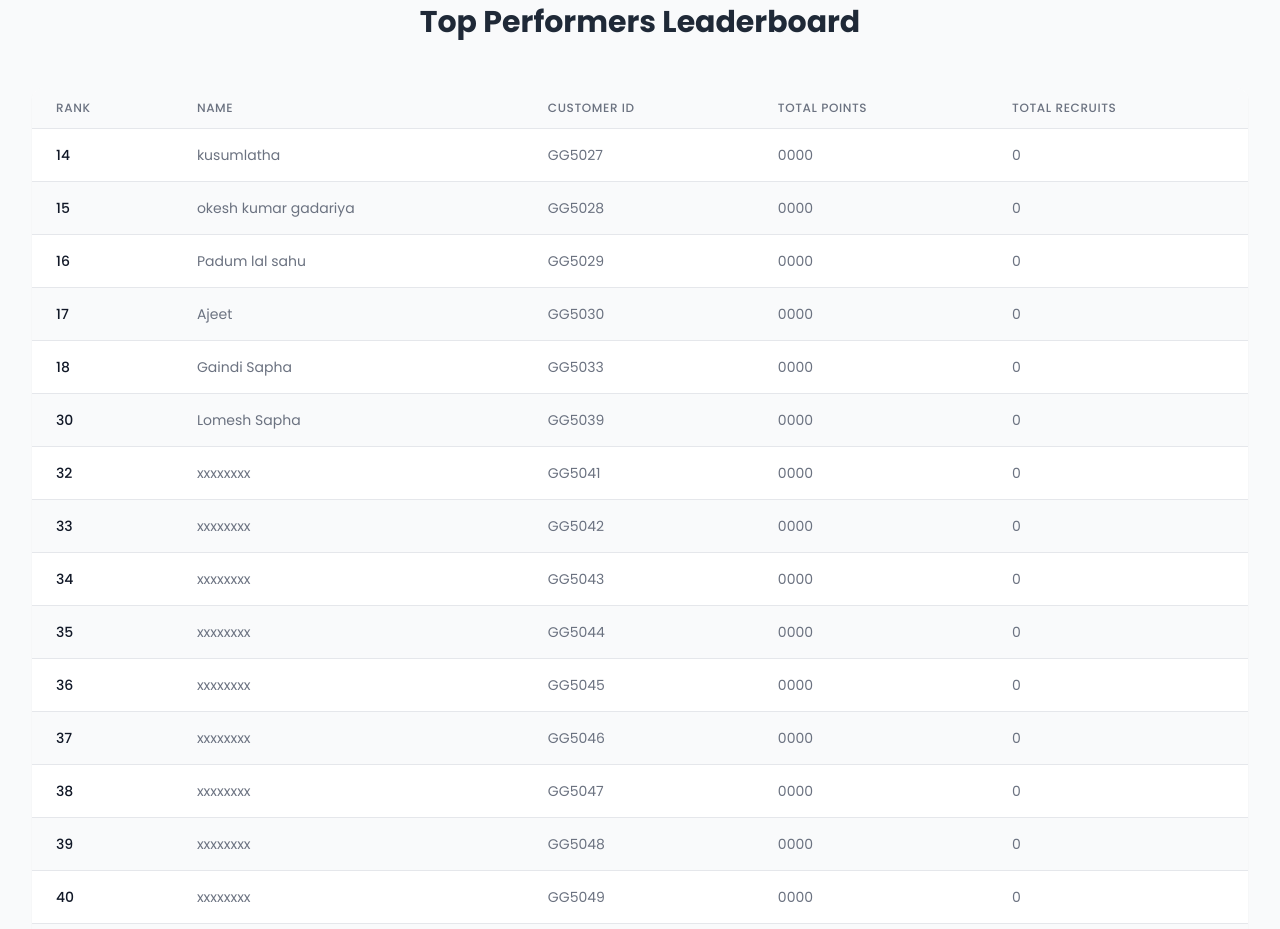
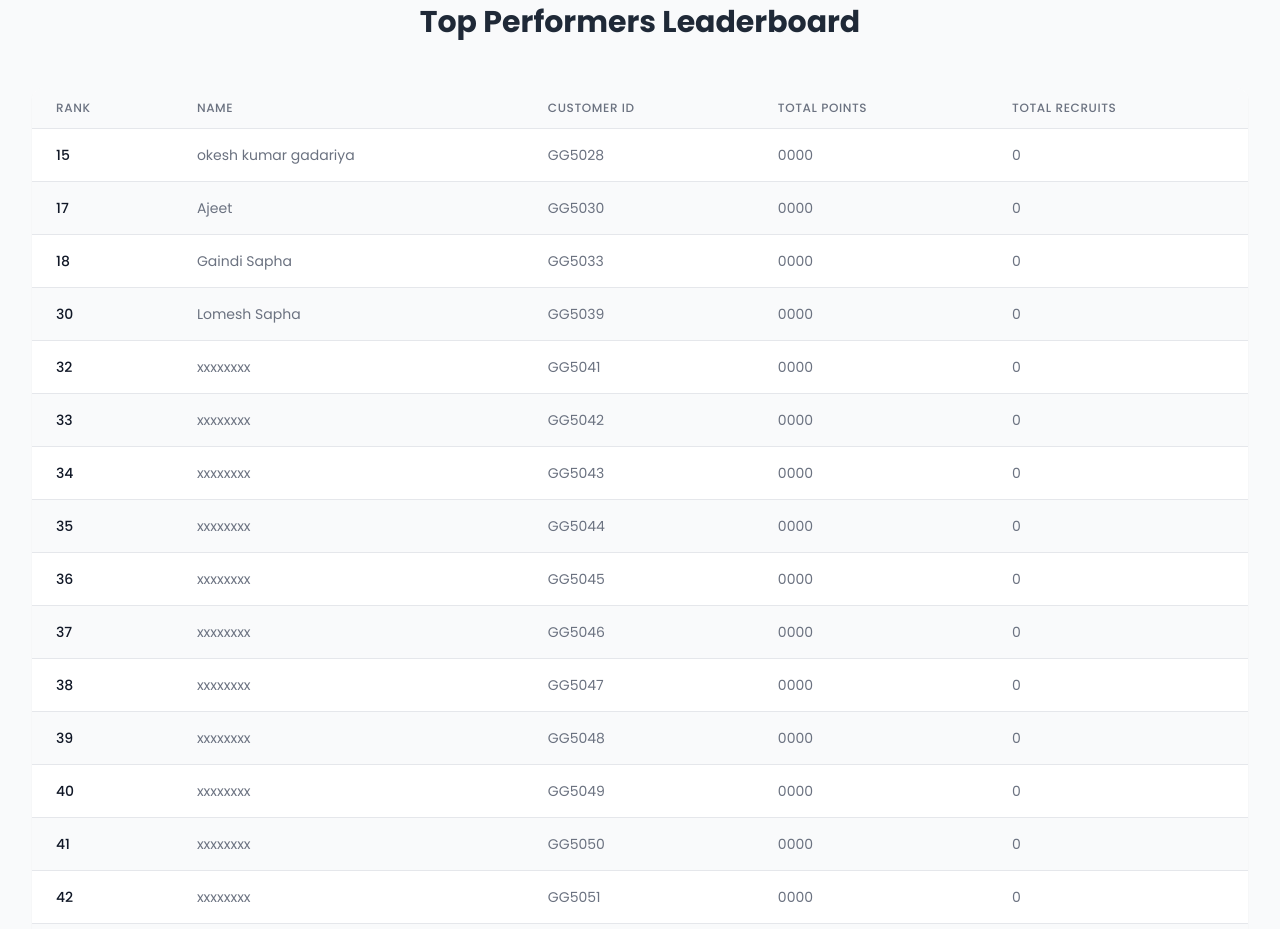
Before and after one commit to evolucy/GREEN-GROW, a plain HTML site: page index.html in a window 1280 px wide. Shown: the part 1420-2349 px from the top of the page. Drawn offline with nearby package versions, Linux system fonts and the light colour scheme.

Commit message:
Remove leaderboard entries for rank 14 and 16
Removed two entries from the leaderboard data.

Signed-off-by: evolucy <ph4ntomroot08@gmail.com>

```diff
--- a/index.html
+++ b/index.html
@@ -682,9 +682,7 @@
 
         // Leaderboard data
         const leaderboardData = [
-  { "rank": 14, "name": "kusumlatha", "customerId": "GG5027", "points": "0000", "recruits": 0 },
   { "rank": 15, "name": "okesh kumar gadariya", "customerId": "GG5028", "points": "0000", "recruits": 0 },
-  { "rank": 16, "name": "Padum lal sahu", "customerId": "GG5029", "points": "0000", "recruits": 0 },
   { "rank": 17, "name": "Ajeet", "customerId": "GG5030", "points": "0000", "recruits": 0 },
   { "rank": 18, "name": "Gaindi Sapha", "customerId": "GG5033", "points": "0000", "recruits": 0 },
   { "rank": 30, "name": "Lomesh Sapha", "customerId": "GG5039", "points": "0000", "recruits": 0 },
```
